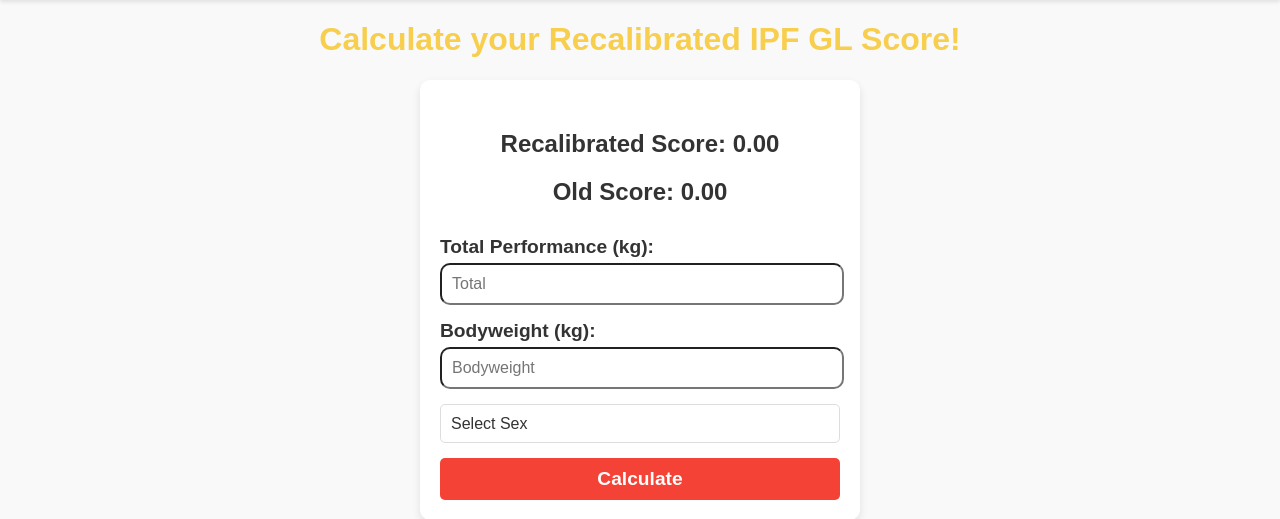
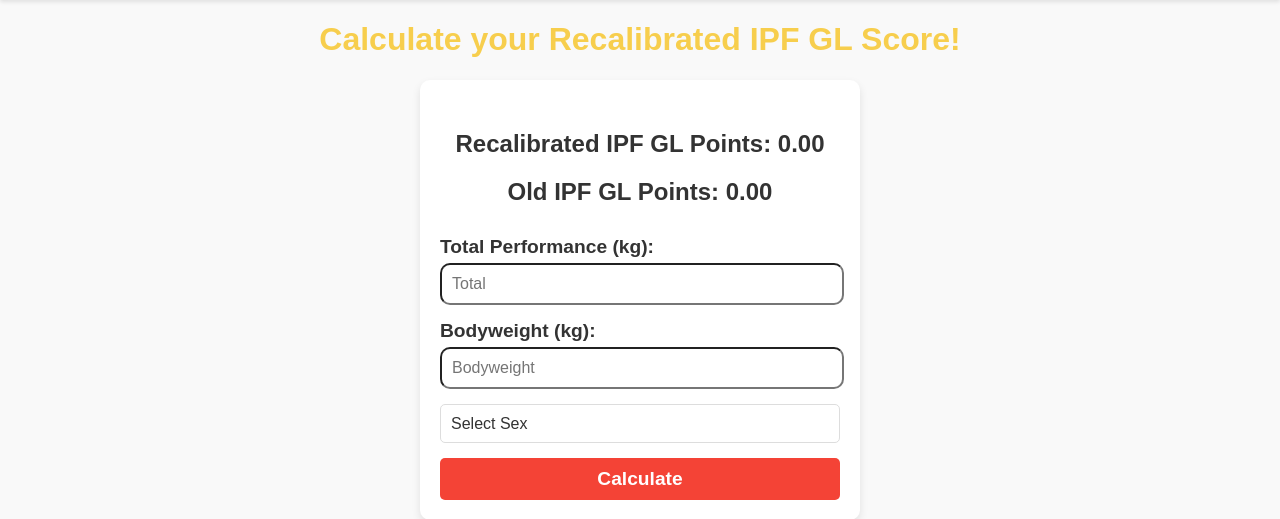
Before and after one commit to JoeryWesseling/RecalibratingIPFPoints, a PHP site: page / in a window 1280 px wide. Shown: the part 48-567 px from the top of the page. Run offline with PHP 8.4, Linux system fonts and the light colour scheme.

Commit message:
Changed score to IPF GL Points

```diff
--- a/ipfpointsrecalibrated.com/applicatie/assets/js/ipf_calculate.js
+++ b/ipfpointsrecalibrated.com/applicatie/assets/js/ipf_calculate.js
@@ -5,8 +5,8 @@
     const calculateBtn = document.getElementById("calculate-btn");
 
     // Set initial values
-    resultElement.textContent = "Recalibrated Score: 0.00";
-    oldResultElement.textContent = "Old Score: 0.00";
+    resultElement.textContent = "Recalibrated IPF GL Points: 0.00";
+    oldResultElement.textContent = "Old IPF GL Points: 0.00";
 
     // Automatically calculate as input changes
     form.addEventListener("input", calculateIPFPoints);
@@ -22,8 +22,8 @@
         // If any field is incomplete or invalid, do not calculate and reset output
         if (isNaN(bodyweight) || isNaN(total) || !sex) {
             // Show default 0.00 values if inputs are incomplete or invalid
-            resultElement.innerHTML = "Recalibrated Score: 0.00";
-            oldResultElement.innerHTML = "Old Score: 0.00";
+            resultElement.innerHTML = "Recalibrated IPF GL Points: 0.00";
+            oldResultElement.innerHTML = "Old IPF GL Points: 0.00";
             return;
         }
 
@@ -40,8 +40,6 @@
         formData.append("total", total);
         formData.append("sex", sex);
 
-        resultElement.textContent = "Calculating...";
-        oldResultElement.textContent = "";
 
         fetch('includes/ipf_calculate.php', {
             method: 'POST',
@@ -54,8 +52,8 @@
                     oldResultElement.textContent = "";
                 } else {
                     // Format the output
-                    resultElement.innerHTML = `Recalibrated Score: ${data.recalibrated}`;
-                    oldResultElement.innerHTML = `Old Score: ${data.old}`;
+                    resultElement.innerHTML = `Recalibrated IPF GL Points: ${data.recalibrated}`;
+                    oldResultElement.innerHTML = `Old IPF GL Points: ${data.old}`;
                 }
             })
             .catch(error => {
--- a/ipfpointsrecalibrated.com/applicatie/index.php
+++ b/ipfpointsrecalibrated.com/applicatie/index.php
@@ -16,8 +16,8 @@
         <h1>Calculate your Recalibrated IPF GL Score!</h1>
         <div class="form-section">
         <div class="score-section">
-                <h2 id="result">Recalibrated Score: 0.00</h2>
-                <h2 id="old-result">Old Score: 0.00</h2>
+                <h2 id="result">Recalibrated IPF Points: 0.00</h2>
+                <h2 id="old-result">Old IPF Points: 0.00</h2>
             </div>
             <form id="calculator-form">
                 <label for="total">Total Performance (kg):</label>
```
Also changed, not shown: 1 other file.
